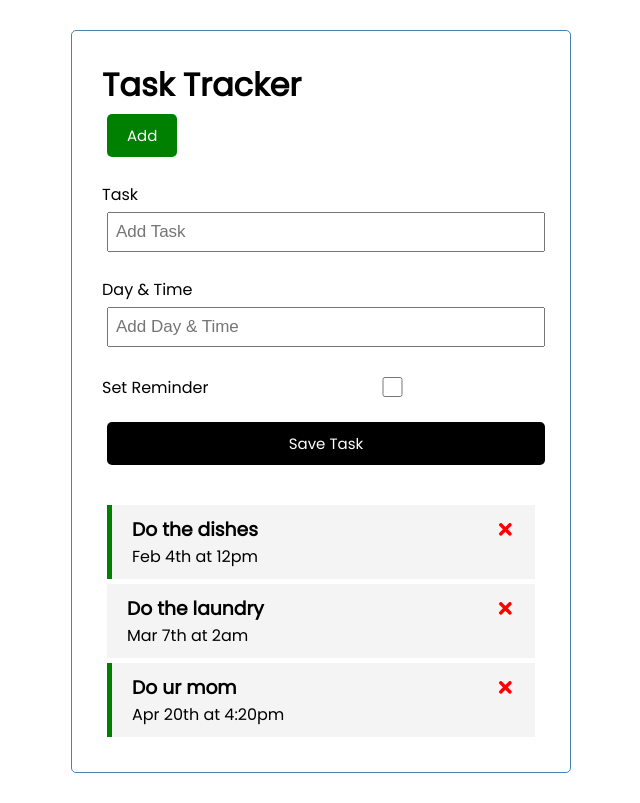
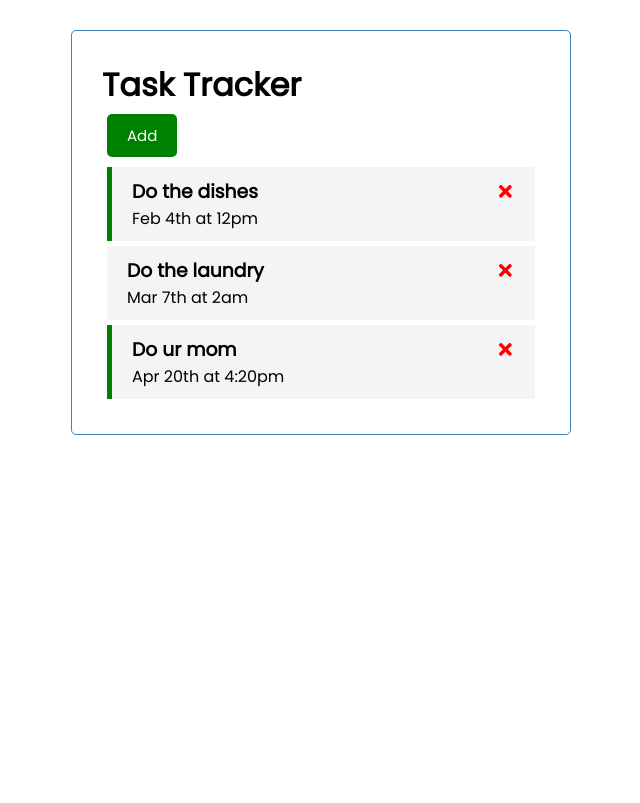
Before and after one commit to Peleton-011/task-tracker-project, a React (Create React App) app: page / in a window 1280 px wide. Shown: the whole page, without its empty margins (319-959 px from the left). Built offline with nearby package versions, Linux system fonts and the light colour scheme.

Commit message:
Make the form appear when the "Add" button is clicked.

```diff
--- a/src/App.js
+++ b/src/App.js
@@ -5,6 +5,9 @@
 import AddTask from "./components/AddTask";
 
 function App() {
+
+    const [showAddTask, setShowAddTask] = useState(false);
+
     const [tasks, setTasks] = useState([
         {
             id: 1,
@@ -50,8 +53,8 @@
 
     return (
         <div className="container">
-            <Header title="Task Tracker" />
-            <AddTask onAdd={addTask} />
+            <Header title="Task Tracker" onAdd={() => setShowAddTask(!showAddTask)} showAdd={showAddTask} />
+            {showAddTask && <AddTask onAdd={addTask} />}
             {tasks.length > 0 ? (
                 <Tasks
                     tasks={tasks}
--- a/src/components/Header.js
+++ b/src/components/Header.js
@@ -3,7 +3,7 @@
 
 import Button from "./Button";
 
-const Header = ({ title }) => {
+const Header = ({ title, onAdd, showAdd }) => {
     const onClick = () => {
         console.log("clicked");
     };
@@ -11,7 +11,7 @@
     return (
         <header>
             <h1>{title}</h1>
-            <Button color="green" text="Add" onClick={onClick} />
+            <Button color={showAdd ? "red" : "green"} text={showAdd ? "Close" : "Add"} onClick={onAdd} />
         </header>
     );
 };
```
